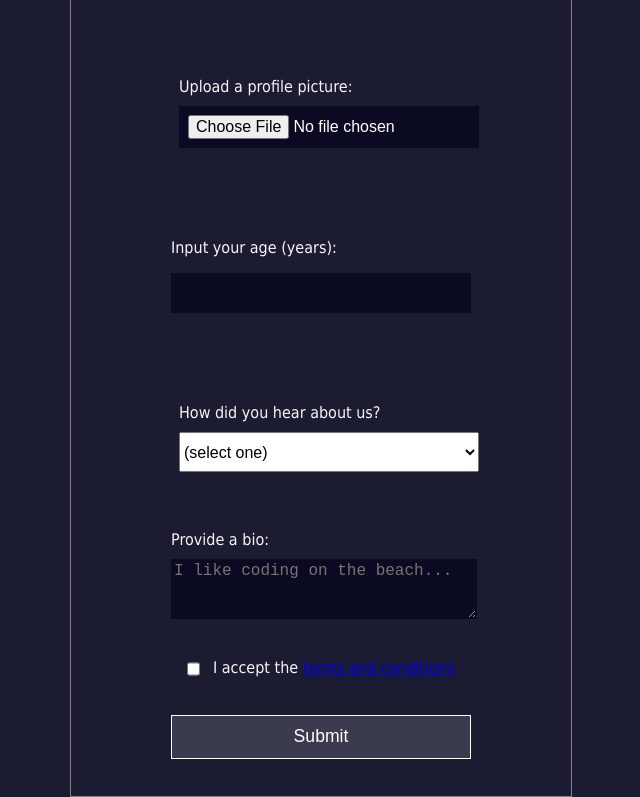
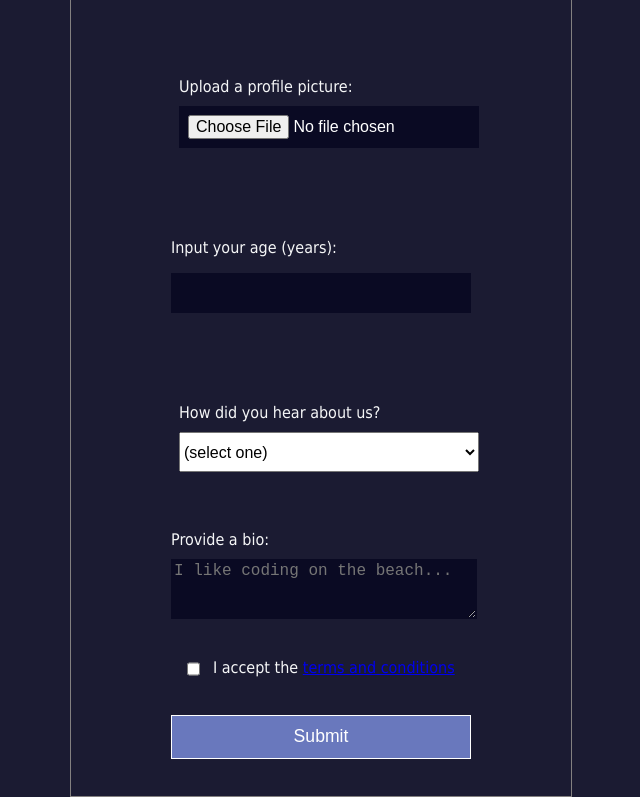
Before and after one commit to saniyafatima07/registration_form, a plain HTML site: page index.html in a window 1280 px wide. In both pictures the pointer is over the input "Submit". Shown: the part 820-1617 px from the top of the page, without its empty margins (327-967 px from the left). Drawn offline with Linux system fonts and the light colour scheme; a script that the page names is missing.

Commit message:
added hover element

```diff
--- a/styles.css
+++ b/styles.css
@@ -119,6 +119,10 @@ input[type="submit"] {
   min-width: 300px;
 }
 
+input[type="submit"]:hover {
+    background-color: rgb(105, 120, 189);
+}
+
 input[type="file"] {
   display: block;
   width: 100%;
@@ -143,6 +147,7 @@ label[for="profile-picture"] {
   text-align: left;
   align-items: center;
 }
+
 
 @media (max-width: 768px) {
   body {
```
